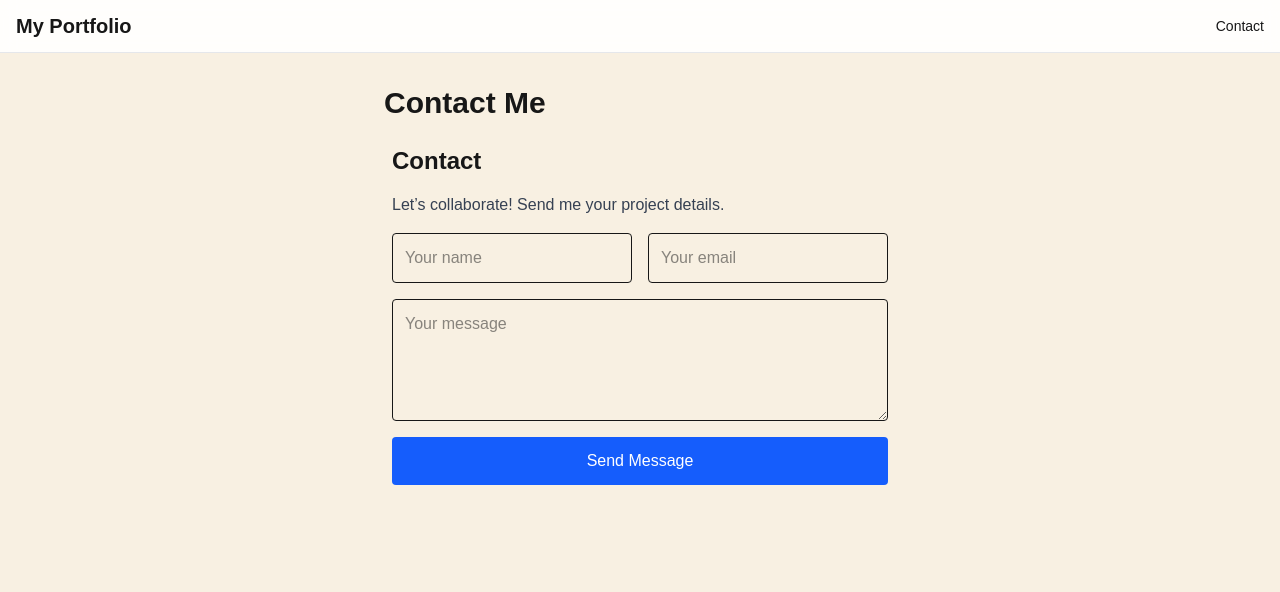
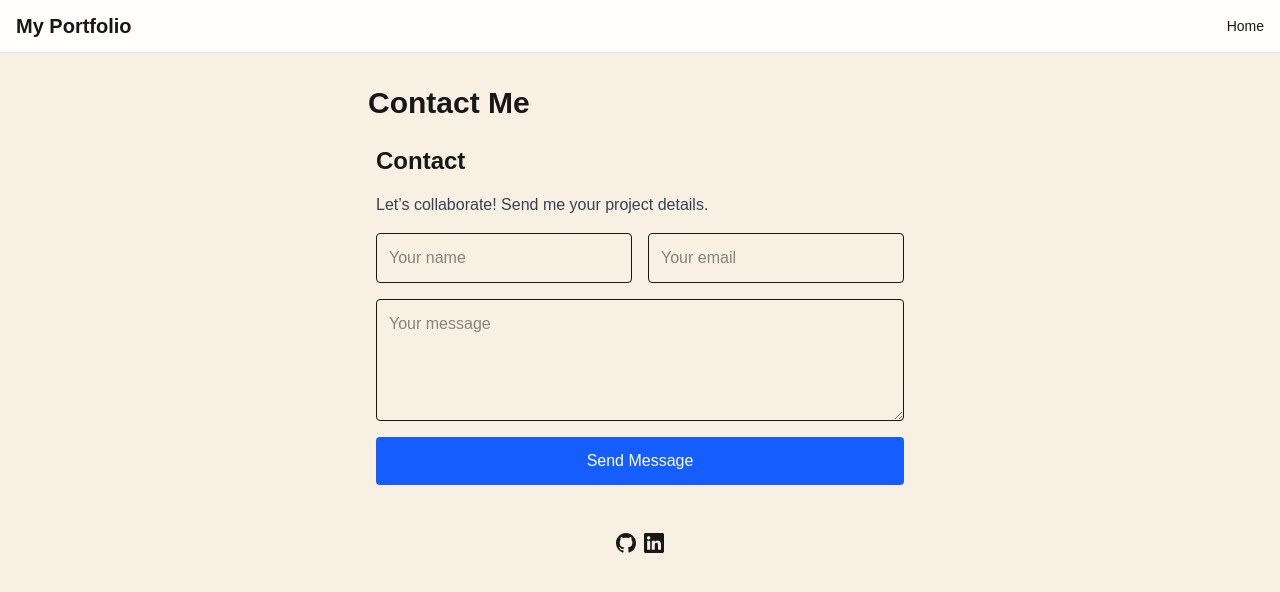
Before and after one commit to anthonbrooks/portfolio, a Next.js app: page /contact in a window 1280 px wide. Shown: the top 592 px of the page. Built offline with nearby package versions, Linux system fonts and the light colour scheme.

Commit message:
Update contact page, footer, and add swipe to cards

```diff
--- a/app/contact/page.tsx
+++ b/app/contact/page.tsx
@@ -1,14 +1,18 @@
+"use client";
+
 import ContactForm from "@/components/ContactForm";
+import Footer from "@/components/Footer";
 import Navbar from "@/components/Navbar";
 
 export default function ContactPage() {
   return (
     <>
       <Navbar />
-      <div className="max-w-xl mx-auto p-8">
+      <main className="min-h-screen max-w-xl mx-auto px-4 py-8">
         <h1 className="text-3xl font-bold mb-6">Contact Me</h1>
         <ContactForm />
-      </div>
+        <Footer />
+      </main>
     </>
   );
 }
--- a/app/data/photos.ts
+++ b/app/data/photos.ts
@@ -21,7 +21,7 @@ export const photos: Photo[] = [
     id: "p3",
     image: "/images/node-blog-demo.png",
     title: "Blog",
-    description: "A blog created with Node and Express.",
+    description: "A blog created with Node, Express, MongoDB Atlas.",
     link: "",
   },
   {
--- a/app/page.tsx
+++ b/app/page.tsx
@@ -5,7 +5,7 @@ import GalleryPost from "../components/GalleryPost";
 import { photos } from "./data/photos";
 import { motion } from "framer-motion";
 import Navbar from "../components/Navbar";
-import Link from "next/link";
+import Footer from "@/components/Footer";
 
 export interface Photo {
   id: string;
@@ -132,41 +132,7 @@ export default function Home() {
             ))}
           </div>
         </motion.section>
-
-        <motion.section
-          initial={{ opacity: 0, y: 40 }}
-          whileInView={{ opacity: 1, y: 0 }}
-          viewport={{ once: true }}
-          transition={{ duration: 0.5 }}
-          className="flex justify-center gap-2"
-        >
-          <Link href={"https://github.com/anthonbrooks"}>
-            {" "}
-            <svg
-              xmlns="http://www.w3.org/2000/svg"
-              width="20"
-              height="20"
-              fill="currentColor"
-              className="bi bi-github hover:cursor-pointer"
-              viewBox="0 0 16 16"
-            >
-              <path d="M8 0C3.58 0 0 3.58 0 8c0 3.54 2.29 6.53 5.47 7.59.4.07.55-.17.55-.38 0-.19-.01-.82-.01-1.49-2.01.37-2.53-.49-2.69-.94-.09-.23-.48-.94-.82-1.13-.28-.15-.68-.52-.01-.53.63-.01 1.08.58 1.23.82.72 1.21 1.87.87 2.33.66.07-.52.28-.87.51-1.07-1.78-.2-3.64-.89-3.64-3.95 0-.87.31-1.59.82-2.15-.08-.2-.36-1.02.08-2.12 0 0 .67-.21 2.2.82.64-.18 1.32-.27 2-.27s1.36.09 2 .27c1.53-1.04 2.2-.82 2.2-.82.44 1.1.16 1.92.08 2.12.51.56.82 1.27.82 2.15 0 3.07-1.87 3.75-3.65 3.95.29.25.54.73.54 1.48 0 1.07-.01 1.93-.01 2.2 0 .21.15.46.55.38A8.01 8.01 0 0 0 16 8c0-4.42-3.58-8-8-8" />
-            </svg>
-          </Link>
-          <Link href={"https://www.linkedin.com/in/anthonyprescottbrooks/"}>
-            {" "}
-            <svg
-              xmlns="http://www.w3.org/2000/svg"
-              width="20"
-              height="20"
-              fill="currentColor"
-              className="bi bi-linkedin hover:cursor-pointer"
-              viewBox="0 0 16 16"
-            >
-              <path d="M0 1.146C0 .513.526 0 1.175 0h13.65C15.474 0 16 .513 16 1.146v13.708c0 .633-.526 1.146-1.175 1.146H1.175C.526 16 0 15.487 0 14.854zm4.943 12.248V6.169H2.542v7.225zm-1.2-8.212c.837 0 1.358-.554 1.358-1.248-.015-.709-.52-1.248-1.342-1.248S2.4 3.226 2.4 3.934c0 .694.521 1.248 1.327 1.248zm4.908 8.212V9.359c0-.216.016-.432.08-.586.173-.431.568-.878 1.232-.878.869 0 1.216.662 1.216 1.634v3.865h2.401V9.25c0-2.22-1.184-3.252-2.764-3.252-1.274 0-1.845.7-2.165 1.193v.025h-.016l.016-.025V6.169h-2.4c.03.678 0 7.225 0 7.225z" />
-            </svg>
-          </Link>
-        </motion.section>
+        <Footer />
       </main>
 
       <GalleryPost
--- /dev/null
+++ b/components/Footer.tsx
@@ -0,0 +1,41 @@
+import { motion } from "framer-motion";
+import Link from "next/link";
+
+export default function Footer() {
+  return (
+    <motion.section
+      initial={{ opacity: 0, y: 40 }}
+      whileInView={{ opacity: 1, y: 0 }}
+      viewport={{ once: true }}
+      transition={{ duration: 0.5 }}
+      className="flex justify-center gap-2"
+    >
+      <Link href={"https://github.com/anthonbrooks"}>
+        {" "}
+        <svg
+          xmlns="http://www.w3.org/2000/svg"
+          width="20"
+          height="20"
+          fill="currentColor"
+          className="bi bi-github hover:cursor-pointer"
+          viewBox="0 0 16 16"
+        >
+          <path d="M8 0C3.58 0 0 3.58 0 8c0 3.54 2.29 6.53 5.47 7.59.4.07.55-.17.55-.38 0-.19-.01-.82-.01-1.49-2.01.37-2.53-.49-2.69-.94-.09-.23-.48-.94-.82-1.13-.28-.15-.68-.52-.01-.53.63-.01 1.08.58 1.23.82.72 1.21 1.87.87 2.33.66.07-.52.28-.87.51-1.07-1.78-.2-3.64-.89-3.64-3.95 0-.87.31-1.59.82-2.15-.08-.2-.36-1.02.08-2.12 0 0 .67-.21 2.2.82.64-.18 1.32-.27 2-.27s1.36.09 2 .27c1.53-1.04 2.2-.82 2.2-.82.44 1.1.16 1.92.08 2.12.51.56.82 1.27.82 2.15 0 3.07-1.87 3.75-3.65 3.95.29.25.54.73.54 1.48 0 1.07-.01 1.93-.01 2.2 0 .21.15.46.55.38A8.01 8.01 0 0 0 16 8c0-4.42-3.58-8-8-8" />
+        </svg>
+      </Link>
+      <Link href={"https://www.linkedin.com/in/anthonyprescottbrooks/"}>
+        {" "}
+        <svg
+          xmlns="http://www.w3.org/2000/svg"
+          width="20"
+          height="20"
+          fill="currentColor"
+          className="bi bi-linkedin hover:cursor-pointer"
+          viewBox="0 0 16 16"
+        >
+          <path d="M0 1.146C0 .513.526 0 1.175 0h13.65C15.474 0 16 .513 16 1.146v13.708c0 .633-.526 1.146-1.175 1.146H1.175C.526 16 0 15.487 0 14.854zm4.943 12.248V6.169H2.542v7.225zm-1.2-8.212c.837 0 1.358-.554 1.358-1.248-.015-.709-.52-1.248-1.342-1.248S2.4 3.226 2.4 3.934c0 .694.521 1.248 1.327 1.248zm4.908 8.212V9.359c0-.216.016-.432.08-.586.173-.431.568-.878 1.232-.878.869 0 1.216.662 1.216 1.634v3.865h2.401V9.25c0-2.22-1.184-3.252-2.764-3.252-1.274 0-1.845.7-2.165 1.193v.025h-.016l.016-.025V6.169h-2.4c.03.678 0 7.225 0 7.225z" />
+        </svg>
+      </Link>
+    </motion.section>
+  );
+}
--- a/components/GalleryPost.tsx
+++ b/components/GalleryPost.tsx
@@ -1,6 +1,12 @@
 import { useEffect, useRef } from "react";
 import { Photo } from "@/app/page";
-import { motion, AnimatePresence } from "framer-motion";
+import {
+  motion,
+  AnimatePresence,
+  useMotionValue,
+  useTransform,
+  animate,
+} from "framer-motion";
 import Link from "next/link";
 
 interface GalleryPostProps {
@@ -17,6 +23,9 @@ export default function GalleryPost({
   onPrev,
 }: GalleryPostProps) {
   const cardRef = useRef<HTMLDivElement>(null);
+
+  const x = useMotionValue(0);
+  const rotate = useTransform(x, [-200, 200], [-8, 8]);
 
   // close on Escape
   useEffect(() => {
@@ -53,10 +62,38 @@ export default function GalleryPost({
           <motion.div
             className="bg-white rounded-2xl shadow-xl max-w-5xl w-full overflow-hidden flex flex-col md:flex-row"
             ref={cardRef}
+            key={post.id}
             initial={{ scale: 0.9, y: 40 }}
             animate={{ scale: 1, y: 0 }}
             exit={{ scale: 0.9, y: 40 }}
             transition={{ duration: 0.25 }}
+            style={{ x, rotate }}
+            drag="x"
+            dragConstraints={{ left: 0, right: 0 }}
+            dragElastic={0.4}
+            whileDrag={{ scale: 0.9 }}
+            dragSnapToOrigin
+            dragDirectionLock
+            onDragEnd={(e, { offset, velocity }) => {
+              const swipePower = (offset: number, velocity: number) => {
+                return Math.abs(offset) * velocity;
+              };
+
+              const swipe = swipePower(offset.x, velocity.x);
+              const threshold = 10000;
+
+              if (swipe < -threshold) {
+                animate(x, -500, { duration: 0.2 }).then(() => {
+                  x.set(0);
+                  onNext();
+                }); // swipe left
+              } else if (swipe > threshold) {
+                animate(x, 500, { duration: 0.2 }).then(() => {
+                  x.set(0);
+                  onPrev();
+                }); // swipe right
+              }
+            }}
           >
             <div className="w-full md:flex-1 bg-black h-64 md:h-auto">
               <img
--- a/components/Navbar.tsx
+++ b/components/Navbar.tsx
@@ -1,5 +1,11 @@
+"use client";
+
 import Link from "next/link";
+import { usePathname } from "next/navigation";
 export default function Navbar() {
+  const pathname = usePathname();
+  const isHome = pathname === "/";
+
   return (
     <nav className="sticky top-0 z-40 bg-white/90 backdrop-blur border-b border-gray-200 dark:bg-[#0a0a0a] dark:border-b-[#0a0a0a]">
       <div className="max-w-7xl mx-auto px-4 py-3 flex items-center justify-between">
@@ -10,8 +16,11 @@ export default function Navbar() {
           {/* <Link href="/blog" className="text-sm hover:underline">
             Blog
           </Link> */}
-          <Link href="/contact" className="text-sm hover:underline">
-            Contact
+          <Link
+            href={isHome ? "/contact" : "/"}
+            className="text-sm hover:underline"
+          >
+            {isHome ? "Contact" : "Home"}
           </Link>
         </div>
       </div>
```
